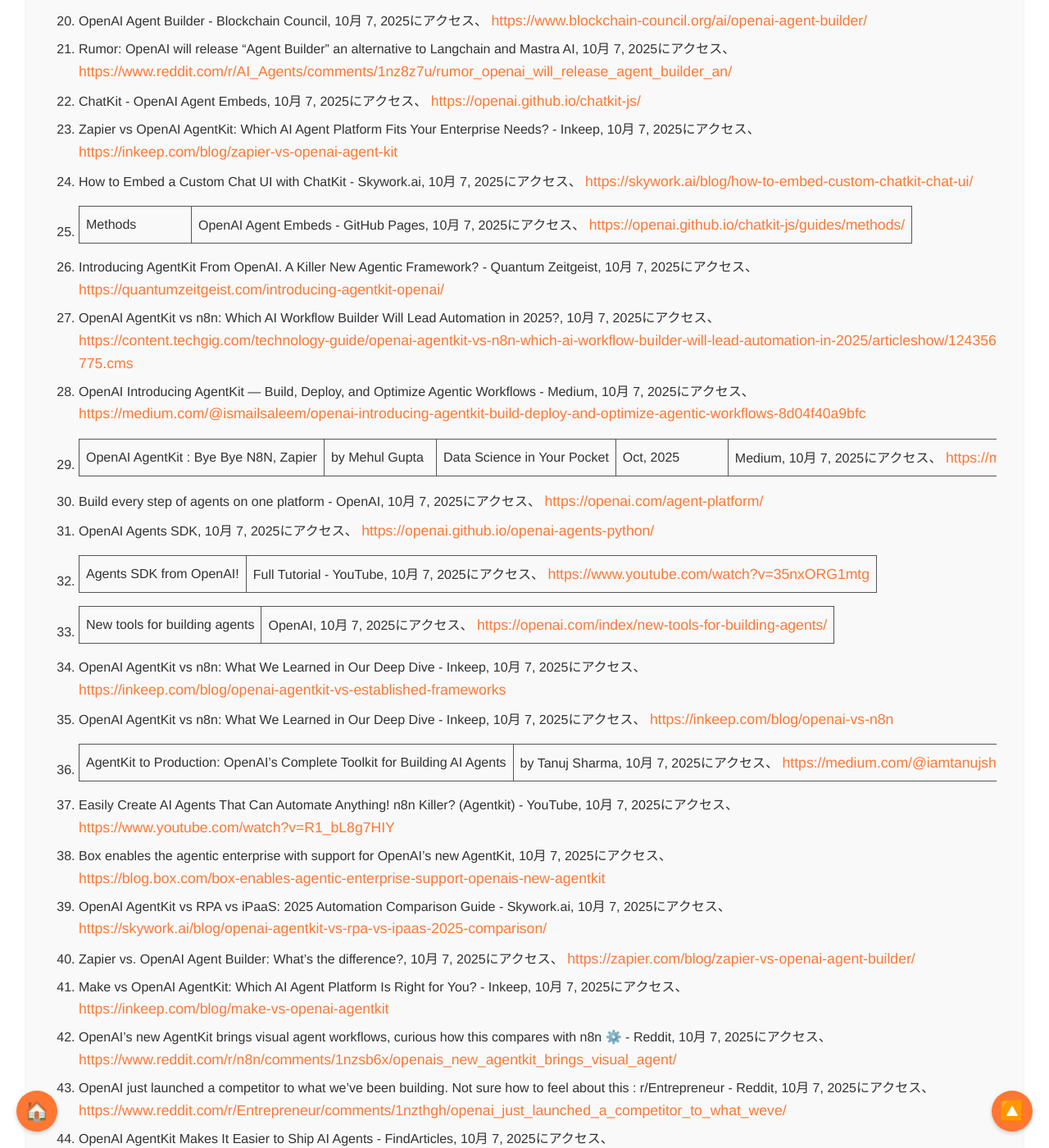
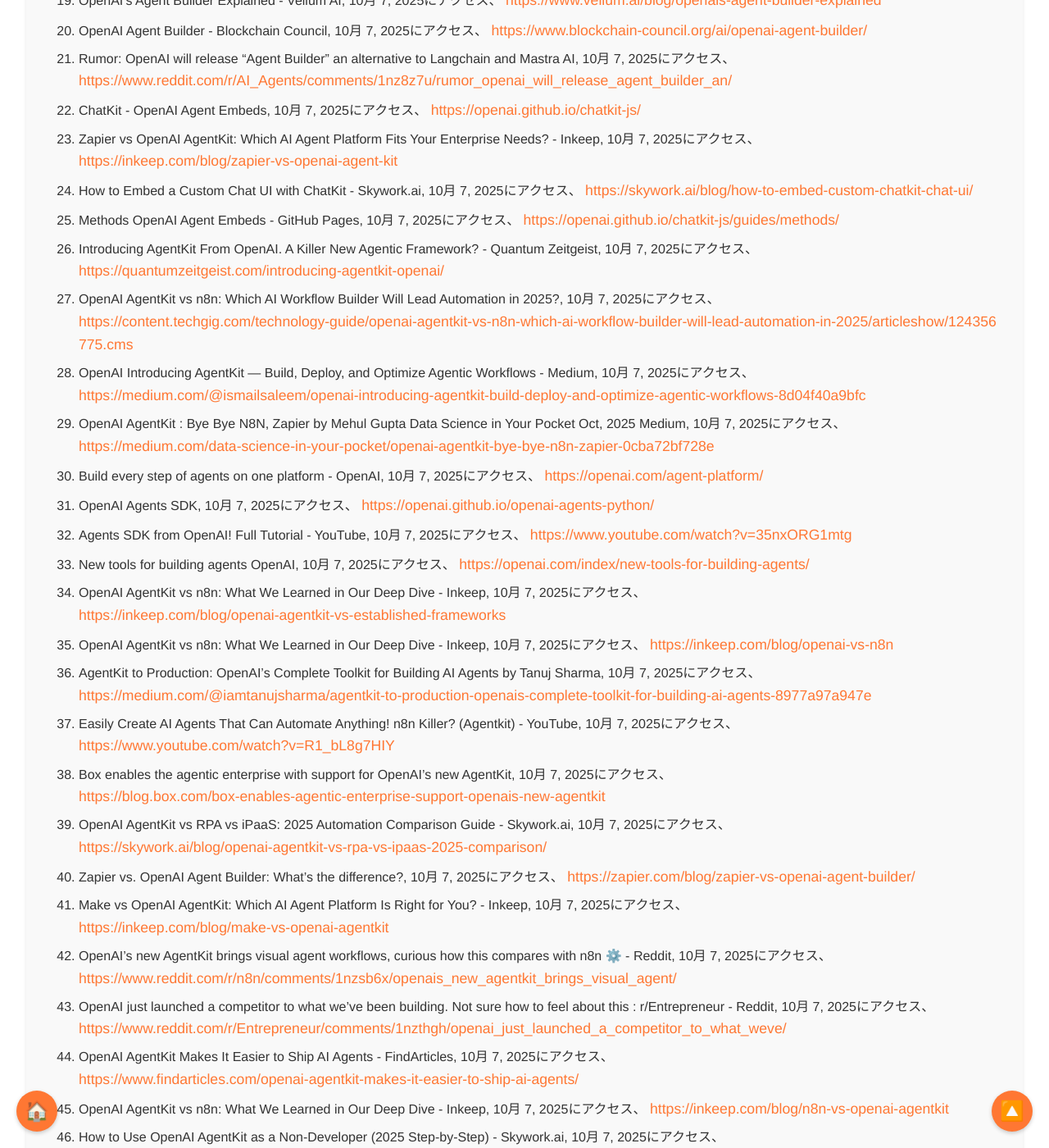
Before and after one commit to aegisfleet/share-deepresearch, a Jekyll site: the page built from _topics/openai-agentkit-features/index.md, in a window 1280 px wide and 1400 px high, scrolled down 15648 px. Shown: the whole window at 82% size. Built offline with Jekyll 4.4.1, drawn with Linux system fonts in a browser that asks for light colours; some of the changed text lies outside the part shown.

Commit message:
Auto update files

```diff
--- a/_topics/openai-agentkit-features/index.md
+++ b/_topics/openai-agentkit-features/index.md
@@ -354,13 +354,13 @@ AgentKitの統合されたアプローチは、エージェント構築の基本
 7. Introducing AgentKit \- OpenAI, 10月 7, 2025にアクセス、 [https://openai.com/index/introducing-agentkit/](https://openai.com/index/introducing-agentkit/)
 8. OpenAI AgentKit Glossary: Essential Terms for New Users, 10月 7, 2025にアクセス、 [https://skywork.ai/blog/openai-agentkit-glossary-essential-terms/](https://skywork.ai/blog/openai-agentkit-glossary-essential-terms/)
 9. 10 Essential OpenAI AgentKit Use Cases in 2025, 10月 7, 2025にアクセス、 [https://skywork.ai/blog/agentkit-use-cases-2025/](https://skywork.ai/blog/agentkit-use-cases-2025/)
-10. OpenAI AgentKit vs N8N : The best AI Workflow Builder? | by Mehul Gupta | Data Science in Your Pocket | Oct, 2025 | Medium, 10月 7, 2025にアクセス、 [https://medium.com/data-science-in-your-pocket/openai-agentkit-vs-n8n-the-best-ai-workflow-builder-da5eaf21aa10](https://medium.com/data-science-in-your-pocket/openai-agentkit-vs-n8n-the-best-ai-workflow-builder-da5eaf21aa10)
+10. OpenAI AgentKit vs N8N : The best AI Workflow Builder? by Mehul Gupta Data Science in Your Pocket Oct, 2025 Medium, 10月 7, 2025にアクセス、 [https://medium.com/data-science-in-your-pocket/openai-agentkit-vs-n8n-the-best-ai-workflow-builder-da5eaf21aa10](https://medium.com/data-science-in-your-pocket/openai-agentkit-vs-n8n-the-best-ai-workflow-builder-da5eaf21aa10)
 11. StackAI vs OpenAI AgentKit, 10月 7, 2025にアクセス、 [https://www.stack-ai.com/blog/stackai-vs-openai-agentkit](https://www.stack-ai.com/blog/stackai-vs-openai-agentkit)
 12. New ChatGPT AgentKit Unveiled By OpenAI at DevDay 2025 \- Geeky Gadgets, 10月 7, 2025にアクセス、 [https://www.geeky-gadgets.com/openai-agent-builder-agentkit-devday-2025/](https://www.geeky-gadgets.com/openai-agent-builder-agentkit-devday-2025/)
 13. OpenAI Agent Builder: A Complete Guide to Building AI Workflows Without Code \- Medium, 10月 7, 2025にアクセス、 [https://medium.com/@dibishks/openai-agent-builder-a-complete-guide-to-building-ai-workflows-without-code-edd4cecd1beb](https://medium.com/@dibishks/openai-agent-builder-a-complete-guide-to-building-ai-workflows-without-code-edd4cecd1beb)
 14. What Is OpenAI AgentKit? Beginner's Guide to AI Agents \- Skywork.ai, 10月 7, 2025にアクセス、 [https://skywork.ai/blog/openai-agentkit-beginner-guide/](https://skywork.ai/blog/openai-agentkit-beginner-guide/)
 15. AgentKit 2025: Ultimate Guide, Pricing & Access, Fast Setup \- Binary Verse AI, 10月 7, 2025にアクセス、 [https://binaryverseai.com/agentkit-guide-pricing-access-build-setup/](https://binaryverseai.com/agentkit-guide-pricing-access-build-setup/)
-16. OpenAI DevDay: ChatGPT gets mini apps, fictional characters coming to Sora | Tech News, 10月 7, 2025にアクセス、 [https://www.business-standard.com/technology/tech-news/openai-devday-announcements-chatgpt-mini-apps-fictional-characters-sora-125100700303\_1.html](https://www.business-standard.com/technology/tech-news/openai-devday-announcements-chatgpt-mini-apps-fictional-characters-sora-125100700303_1.html)
+16. OpenAI DevDay: ChatGPT gets mini apps, fictional characters coming to Sora Tech News, 10月 7, 2025にアクセス、 [https://www.business-standard.com/technology/tech-news/openai-devday-announcements-chatgpt-mini-apps-fictional-characters-sora-125100700303\_1.html](https://www.business-standard.com/technology/tech-news/openai-devday-announcements-chatgpt-mini-apps-fictional-characters-sora-125100700303_1.html)
 17. OpenAI Debuts Agent Builder and AgentKit: A Visual-First Stack for Building, Deploying, and Evaluating AI Agents \- MarkTechPost, 10月 7, 2025にアクセス、 [https://www.marktechpost.com/2025/10/06/openai-debuts-agent-builder-and-agentkit-a-visual-first-stack-for-building-deploying-and-evaluating-ai-agents/](https://www.marktechpost.com/2025/10/06/openai-debuts-agent-builder-and-agentkit-a-visual-first-stack-for-building-deploying-and-evaluating-ai-agents/)
 18. OpenAI launches AgentKit to help developers build and ship AI agents \- Benzatine Infotech, 10月 7, 2025にアクセス、 [https://benzatine.com/news-room/openai-unveils-agentkit-a-game-changer-for-ai-agent-development](https://benzatine.com/news-room/openai-unveils-agentkit-a-game-changer-for-ai-agent-development)
 19. OpenAI's Agent Builder Explained \- Vellum AI, 10月 7, 2025にアクセス、 [https://www.vellum.ai/blog/openais-agent-builder-explained](https://www.vellum.ai/blog/openais-agent-builder-explained)
@@ -369,18 +369,18 @@ AgentKitの統合されたアプローチは、エージェント構築の基本
 22. ChatKit \- OpenAI Agent Embeds, 10月 7, 2025にアクセス、 [https://openai.github.io/chatkit-js/](https://openai.github.io/chatkit-js/)
 23. Zapier vs OpenAI AgentKit: Which AI Agent Platform Fits Your Enterprise Needs? \- Inkeep, 10月 7, 2025にアクセス、 [https://inkeep.com/blog/zapier-vs-openai-agent-kit](https://inkeep.com/blog/zapier-vs-openai-agent-kit)
 24. How to Embed a Custom Chat UI with ChatKit \- Skywork.ai, 10月 7, 2025にアクセス、 [https://skywork.ai/blog/how-to-embed-custom-chatkit-chat-ui/](https://skywork.ai/blog/how-to-embed-custom-chatkit-chat-ui/)
-25. Methods | OpenAI Agent Embeds \- GitHub Pages, 10月 7, 2025にアクセス、 [https://openai.github.io/chatkit-js/guides/methods/](https://openai.github.io/chatkit-js/guides/methods/)
+25. Methods OpenAI Agent Embeds \- GitHub Pages, 10月 7, 2025にアクセス、 [https://openai.github.io/chatkit-js/guides/methods/](https://openai.github.io/chatkit-js/guides/methods/)
 26. Introducing AgentKit From OpenAI. A Killer New Agentic Framework? \- Quantum Zeitgeist, 10月 7, 2025にアクセス、 [https://quantumzeitgeist.com/introducing-agentkit-openai/](https://quantumzeitgeist.com/introducing-agentkit-openai/)
 27. OpenAI AgentKit vs n8n: Which AI Workflow Builder Will Lead Automation in 2025?, 10月 7, 2025にアクセス、 [https://content.techgig.com/technology-guide/openai-agentkit-vs-n8n-which-ai-workflow-builder-will-lead-automation-in-2025/articleshow/124356775.cms](https://content.techgig.com/technology-guide/openai-agentkit-vs-n8n-which-ai-workflow-builder-will-lead-automation-in-2025/articleshow/124356775.cms)
 28. OpenAI Introducing AgentKit — Build, Deploy, and Optimize Agentic Workflows \- Medium, 10月 7, 2025にアクセス、 [https://medium.com/@ismailsaleem/openai-introducing-agentkit-build-deploy-and-optimize-agentic-workflows-8d04f40a9bfc](https://medium.com/@ismailsaleem/openai-introducing-agentkit-build-deploy-and-optimize-agentic-workflows-8d04f40a9bfc)
-29. OpenAI AgentKit : Bye Bye N8N, Zapier | by Mehul Gupta | Data Science in Your Pocket | Oct, 2025 | Medium, 10月 7, 2025にアクセス、 [https://medium.com/data-science-in-your-pocket/openai-agentkit-bye-bye-n8n-zapier-0cba72bf728e](https://medium.com/data-science-in-your-pocket/openai-agentkit-bye-bye-n8n-zapier-0cba72bf728e)
+29. OpenAI AgentKit : Bye Bye N8N, Zapier by Mehul Gupta Data Science in Your Pocket Oct, 2025 Medium, 10月 7, 2025にアクセス、 [https://medium.com/data-science-in-your-pocket/openai-agentkit-bye-bye-n8n-zapier-0cba72bf728e](https://medium.com/data-science-in-your-pocket/openai-agentkit-bye-bye-n8n-zapier-0cba72bf728e)
 30. Build every step of agents on one platform \- OpenAI, 10月 7, 2025にアクセス、 [https://openai.com/agent-platform/](https://openai.com/agent-platform/)
 31. OpenAI Agents SDK, 10月 7, 2025にアクセス、 [https://openai.github.io/openai-agents-python/](https://openai.github.io/openai-agents-python/)
-32. Agents SDK from OpenAI\! | Full Tutorial \- YouTube, 10月 7, 2025にアクセス、 [https://www.youtube.com/watch?v=35nxORG1mtg](https://www.youtube.com/watch?v=35nxORG1mtg)
-33. New tools for building agents | OpenAI, 10月 7, 2025にアクセス、 [https://openai.com/index/new-tools-for-building-agents/](https://openai.com/index/new-tools-for-building-agents/)
+32. Agents SDK from OpenAI\! Full Tutorial \- YouTube, 10月 7, 2025にアクセス、 [https://www.youtube.com/watch?v=35nxORG1mtg](https://www.youtube.com/watch?v=35nxORG1mtg)
+33. New tools for building agents OpenAI, 10月 7, 2025にアクセス、 [https://openai.com/index/new-tools-for-building-agents/](https://openai.com/index/new-tools-for-building-agents/)
 34. OpenAI AgentKit vs n8n: What We Learned in Our Deep Dive \- Inkeep, 10月 7, 2025にアクセス、 [https://inkeep.com/blog/openai-agentkit-vs-established-frameworks](https://inkeep.com/blog/openai-agentkit-vs-established-frameworks)
 35. OpenAI AgentKit vs n8n: What We Learned in Our Deep Dive \- Inkeep, 10月 7, 2025にアクセス、 [https://inkeep.com/blog/openai-vs-n8n](https://inkeep.com/blog/openai-vs-n8n)
-36. AgentKit to Production: OpenAI's Complete Toolkit for Building AI Agents | by Tanuj Sharma, 10月 7, 2025にアクセス、 [https://medium.com/@iamtanujsharma/agentkit-to-production-openais-complete-toolkit-for-building-ai-agents-8977a97a947e](https://medium.com/@iamtanujsharma/agentkit-to-production-openais-complete-toolkit-for-building-ai-agents-8977a97a947e)
+36. AgentKit to Production: OpenAI's Complete Toolkit for Building AI Agents by Tanuj Sharma, 10月 7, 2025にアクセス、 [https://medium.com/@iamtanujsharma/agentkit-to-production-openais-complete-toolkit-for-building-ai-agents-8977a97a947e](https://medium.com/@iamtanujsharma/agentkit-to-production-openais-complete-toolkit-for-building-ai-agents-8977a97a947e)
 37. Easily Create AI Agents That Can Automate Anything\! n8n Killer? (Agentkit) \- YouTube, 10月 7, 2025にアクセス、 [https://www.youtube.com/watch?v=R1\_bL8g7HIY](https://www.youtube.com/watch?v=R1_bL8g7HIY)
 38. Box enables the agentic enterprise with support for OpenAI's new AgentKit, 10月 7, 2025にアクセス、 [https://blog.box.com/box-enables-agentic-enterprise-support-openais-new-agentkit](https://blog.box.com/box-enables-agentic-enterprise-support-openais-new-agentkit)
 39. OpenAI AgentKit vs RPA vs iPaaS: 2025 Automation Comparison Guide \- Skywork.ai, 10月 7, 2025にアクセス、 [https://skywork.ai/blog/openai-agentkit-vs-rpa-vs-ipaas-2025-comparison/](https://skywork.ai/blog/openai-agentkit-vs-rpa-vs-ipaas-2025-comparison/)
```
